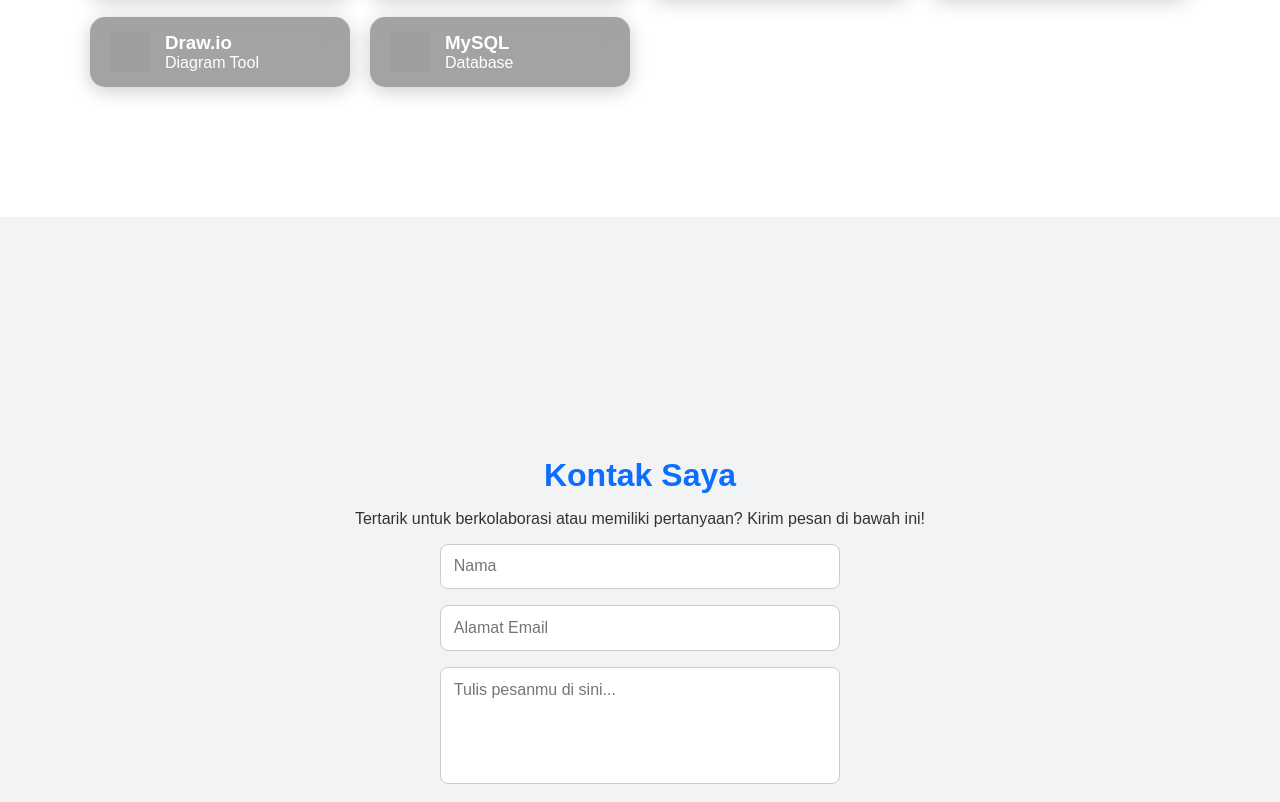
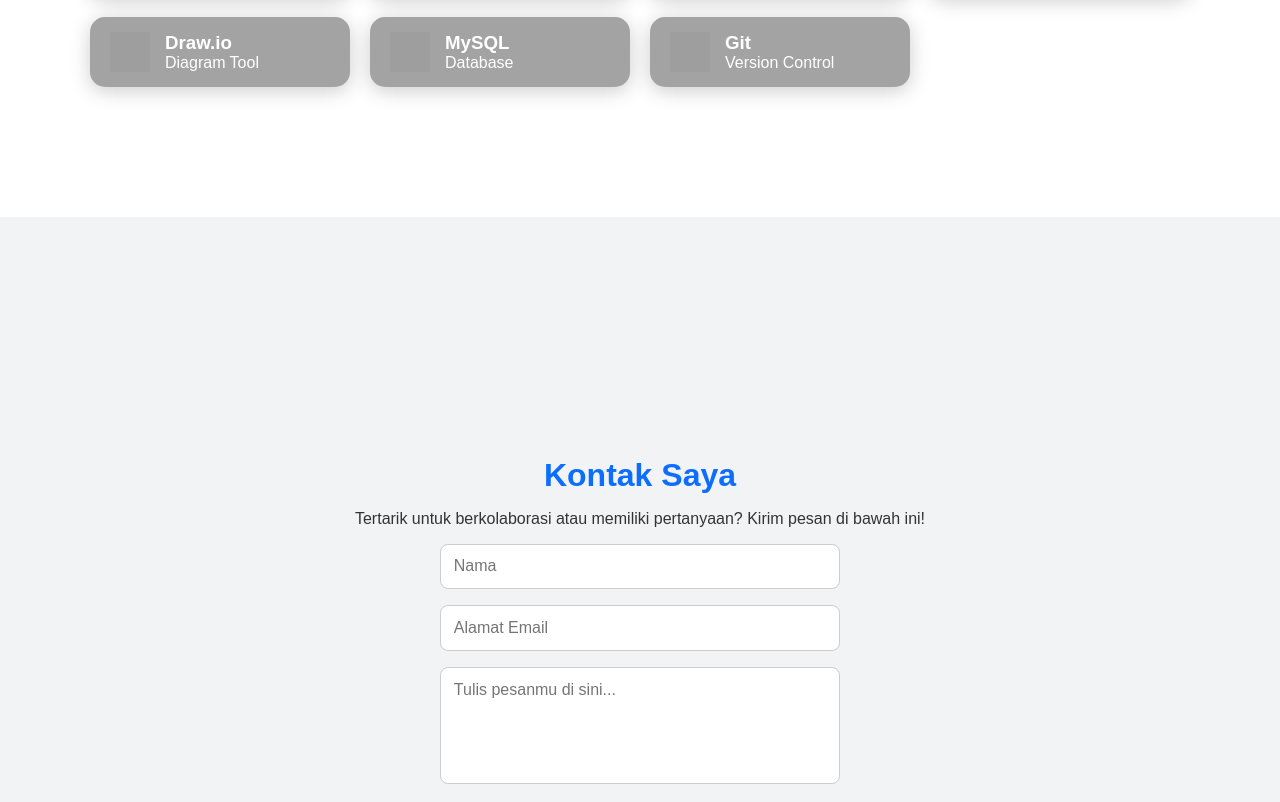
Before and after one commit to RizalFikri117/Portofolio-rizal, a plain HTML site: page index.html in a window 1280 px wide. Shown: the part 2983-3785 px from the top of the page. Drawn offline with Linux system fonts and the light colour scheme; some packages are replaced by stand-ins of ours; grey boxes are pictures that could not be loaded; a script that the page names is missing.

Commit message:
add git skill

```diff
--- a/index.html
+++ b/index.html
@@ -359,6 +359,14 @@
                 <p>Database</p>
               </div>
             </div>
+
+            <div class="skill-card">
+              <img src="https://cdn.jsdelivr.net/gh/devicons/devicon/icons/git/git-original.svg" alt="Git" />
+              <div>
+                <h3>Git</h3>
+                <p>Version Control</p>
+              </div>
+            </div>
           </div>
           <div class="pagination-skill">
             <button id="prevSkill" class="page-btn">Previous</button>
```
